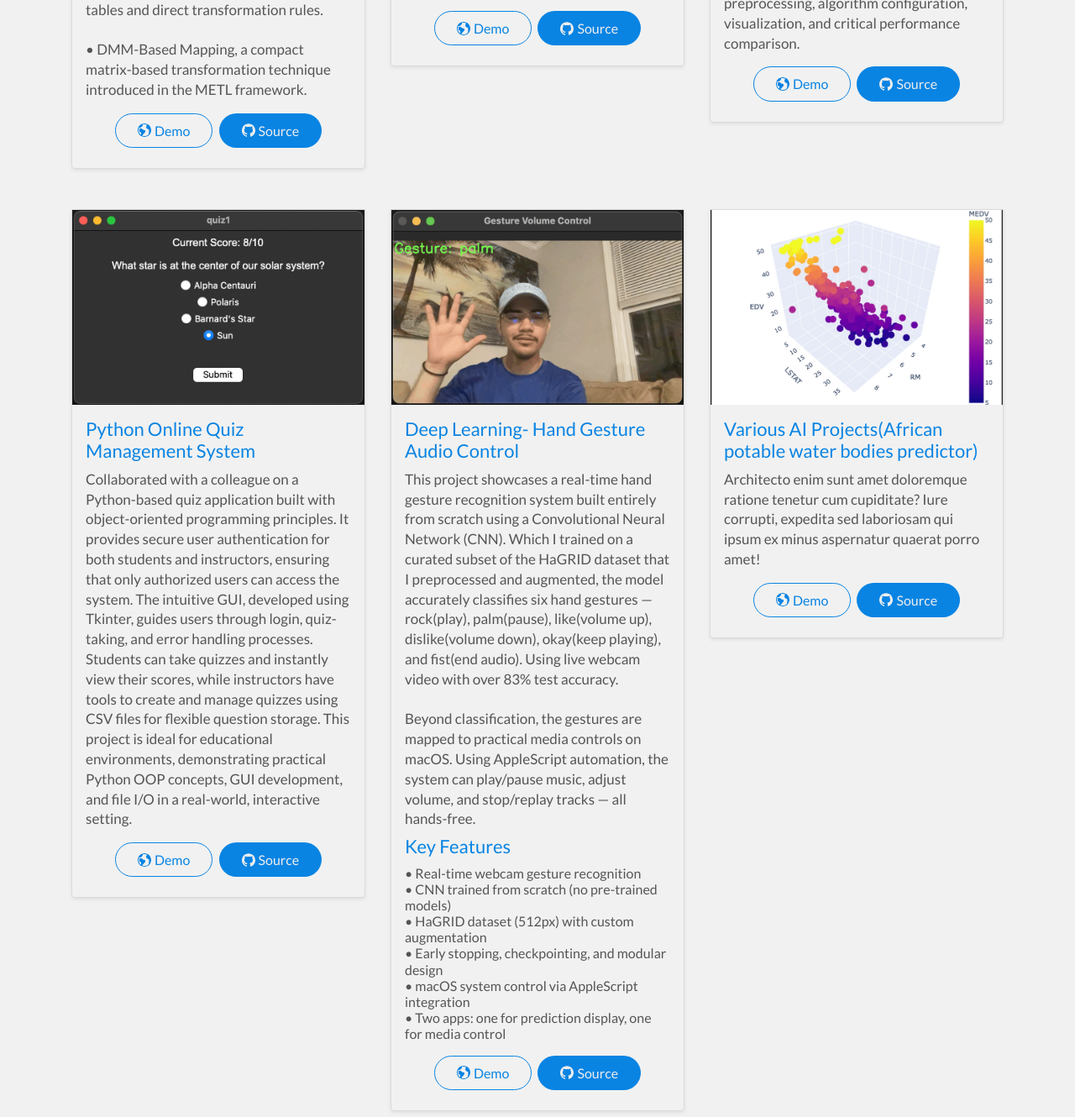
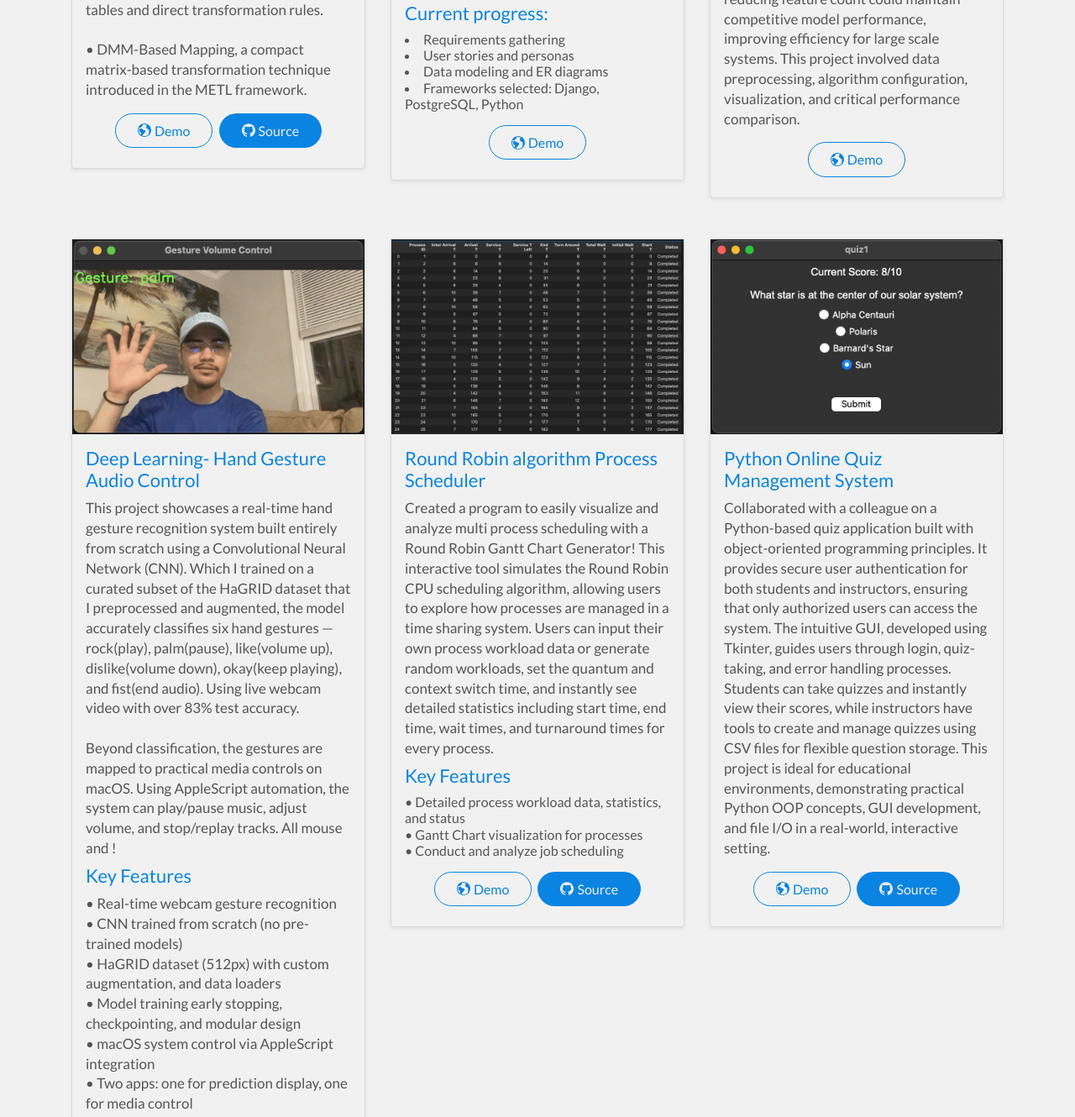
Before and after one commit to MarcoAxel/Portfolio, a website: page index.html in a window 1280 px wide. Shown: the part 3452-4782 px from the top of the page at 84% size. Drawn offline with Linux system fonts and the light colour scheme.

Commit message:
Updated Data Mining and Food Pantry Management System Projects, also did some reordering

```diff
--- a/index.html
+++ b/index.html
@@ -315,10 +315,12 @@
                         <a class="nav-link active" id="projects-tab" data-toggle="tab" href="#projects" role="tab"
                             aria-controls="projects" aria-selected="true">Projects</a>
                     </li>
+<!-- Snippets or technologies
                     <li class="nav-item">
                         <a class="nav-link" id="snippets-tab" data-toggle="tab" href="#snippets" role="tab"
                             aria-controls="snippets" aria-selected="false">Snippets</a>
                     </li>
+
                     <li class="nav-item dropdown">
                         <a class="nav-link dropdown-toggle" data-toggle="dropdown" href="#" role="button"
                             aria-haspopup="true" aria-expanded="false">Technology</a>
@@ -329,7 +331,7 @@
                             <a class="dropdown-item" href="#">Laravel</a>
                         </div>
                     </li>
-
+-->
                 </ul>
 
                 <div class="tab-content">
@@ -351,8 +353,7 @@
                                         </p>
                                         <h3 class="heading-tertiary">This project empirically compares:</h3>
                                         <p class="project__details">
-                                            • Traditional ETL Mapping using lookup tables and direct transformation rules.<br>
-                                            <br>
+                                            • Traditional ETL Mapping using lookup tables and direct transformation rules.<br><br>
                                             • DMM-Based Mapping, a compact matrix-based transformation technique introduced in the METL framework.
                                         </p>
                                         <div class="project__cta-box text-center">
@@ -377,10 +378,86 @@
                                         <img src="./img/project-2.jpg" alt="Project 2" class="project__img img-fluid">
                                     </div>
                                     <div class="project__content-box">
-                                        <h3 class="heading-tertiary">Food Security Pantry Management System(In Progress)</h3>
+                                        <h3 class="heading-tertiary">Food Pantry Management System (In Progress)</h3>
                                         <p class="project__details">
-                                            Developing a full-stack web application with a team to support Shawn’s Cupboard, ECSU’s on-campus food pantry. The system streamlines visit logging, volunteer scheduling, and report generation through a custom-built role-based platform (guest, volunteer, admin). We’re following the full software development life cycle, with a focus on clean architecture, documentation, and automation. The goal is to replace manual processes and support data-driven decision-making through integrated analytics. Built pro bono to serve the ECSU community.
+                                            Building a full-stack web application with a team to support Shawn’s Cupboard, ECSU’s on-campus food pantry. The system aims to streamline visit logging, volunteer scheduling, and report generation through a custom-built role-based platform (guest, volunteer, admin). We’re following the full software development life cycle, with a focus on clean architecture, documentation, and automation. The goal is to replace manual processes and support data-driven decision-making through integrated analytics. Built pro bono to serve the ECSU community.
+                                        <h3 class="heading-tertiary">Current progress:</h3>
+                                            <li>Requirements gathering</li>
+                                            <li>User stories and personas</li>
+                                            <li>Data modeling and ER diagrams</li>
+                                            <li>Frameworks selected: Django, PostgreSQL, Python</li>
                                         </p>
+                                        <div class="project__cta-box text-center">
+                                            <a href="https://food-panty-management-system-git-main-ian-vals-projects.vercel.app" class="btn btn--ghost">
+                                                <svg class="icon btn__icon-left icon-earth">
+                                                    <use xlink:href="img/SVG/symbol-defs.svg#icon-earth"></use>
+                                                </svg>
+                                                Demo</a>
+<!--
+                                            <a href="https://food-panty-management-system-git-main-ian-vals-projects.vercel.app" class="btn btn--full">
+                                                <svg class="icon btn__icon-left icon-earth">
+                                                    <use xlink:href="img/SVG/symbol-defs.svg#icon-github"></use>
+                                                </svg>
+                                                Source</a>
+-->
+                                        </div>
+                                    </div>
+
+                                </div>
+                            </div>
+                            <div class="project-box col-sm-12 col-md-6 col-lg-4 mb-5">
+                                <div class="project">
+                                    <div class="project__img-box">
+                                        <img src="./img/project-3.jpg" alt="Project 3" class="project__img img-fluid">
+                                    </div>
+                                    <div class="project__content-box">
+                                        <h3 class="heading-tertiary">Data Mining Project</h3>
+                                        <p class="project__details">
+                                            Evaluated a series of machine learning classification models (Naïve Bayes, MLP, SVM, Logistic Regression, C4.5, and Random Forest) to predict fault prone software modules using real world software metrics from a large legacy telecom system. Applied cross-validation, ROC analysis, and model tuning across two datasets of varying dimensionality to explore the tradeoff between feature reduction and prediction accuracy.
+                                        </p>
+                                            <h3 class="heading-tertiary">Outcomes:</h3>
+                                        <p class="project__details">
+                                            Visualized model results through Tableau, to analyze performance gains in feature reduction. Successfully demonstrated that reducing feature count could maintain competitive model performance, improving efficiency for large scale systems. This project involved data preprocessing, algorithm configuration, visualization, and critical performance comparison.
+                                        </p>
+                                        <div class="project__cta-box text-center">
+                                            <a href="img/MarcosHernandez_Software_Classification_Project.pdf" class="btn btn--ghost">
+                                                <svg class="icon btn__icon-left icon-earth">
+                                                    <use xlink:href="img/SVG/symbol-defs.svg#icon-earth"></use>
+                                                </svg>
+                                                Demo</a>
+<!--
+                                            <a href="#" class="btn btn--full">
+                                                <svg class="icon btn__icon-left icon-earth">
+                                                    <use xlink:href="img/SVG/symbol-defs.svg#icon-github"></use>
+                                                </svg>
+                                                Source</a>
+-->
+                                        </div>
+                                    </div>
+                                </div>
+                            </div>
+
+
+                            <div class="project-box col-sm-12 col-md-6 col-lg-4 mb-5">
+                                <div class="project">
+                                    <div class="project__img-box">
+                                        <img src="./img/project-5.gif" alt="Project 5" class="project__img img-fluid">
+                                    </div>
+                                    <div class="project__content-box">
+                                        <h3 class="heading-tertiary">Deep Learning- Hand Gesture Audio Control</h3>
+                                        <p class="project__details">This project showcases a real-time hand gesture recognition system built entirely from scratch using a Convolutional Neural Network (CNN). Which I trained on a curated subset of the HaGRID dataset that I preprocessed and augmented, the model accurately classifies six hand gestures — rock(play), palm(pause), like(volume up), dislike(volume down), okay(keep playing), and fist(end audio). Using live webcam video with over 83% test accuracy.<br>
+                                        <br>
+                                        Beyond classification, the gestures are mapped to practical media controls on macOS. Using AppleScript automation, the system can play/pause music, adjust volume, and stop/replay tracks. All mouse and !
+                                        </p>
+                                    <h3 class="heading-tertiary">Key Features</h3>
+                                        <p class="project__details">
+                                        • Real-time webcam gesture recognition<br>
+	                                    • CNN trained from scratch (no pre-trained models)<br>
+	                                    • HaGRID dataset (512px) with custom augmentation, and data loaders<br>
+	                                    • Model training early stopping, checkpointing, and modular design<br>
+	                                    • macOS system control via AppleScript integration<br>
+	                                    • Two apps: one for prediction display, one for media control</p>
+
                                         <div class="project__cta-box text-center">
                                             <a href="#" class="btn btn--ghost">
                                                 <svg class="icon btn__icon-left icon-earth">
@@ -397,90 +474,8 @@
 
                                 </div>
                             </div>
-                            <div class="project-box col-sm-12 col-md-6 col-lg-4 mb-5">
-                                <div class="project">
-                                    <div class="project__img-box">
-                                        <img src="./img/project-3.jpg" alt="Project 3" class="project__img img-fluid">
-                                    </div>
-                                    <div class="project__content-box">
-                                        <h3 class="heading-tertiary">Data Mining Project</h3>
-                                        <p class="project__details">
-                                            Designed and evaluated a series of machine learning classification models (Naïve Bayes, MLP, SVM, Logistic Regression, C4.5, and Random Forest) to predict fault prone software modules using real world software metrics from a large legacy telecom system. Applied cross-validation, ROC analysis, and model tuning across two datasets of varying dimensionality to explore the tradeoff between feature reduction and prediction accuracy. Successfully demonstrated that reducing feature count could maintain competitive model performance, improving efficiency for large scale systems. This project involved data preprocessing, algorithm configuration, visualization, and critical performance comparison.
-                                        </p>
-                                        <div class="project__cta-box text-center">
-                                            <a href="#" class="btn btn--ghost">
-                                                <svg class="icon btn__icon-left icon-earth">
-                                                    <use xlink:href="img/SVG/symbol-defs.svg#icon-earth"></use>
-                                                </svg>
-                                                Demo</a>
-                                            <a href="#" class="btn btn--full">
-                                                <svg class="icon btn__icon-left icon-earth">
-                                                    <use xlink:href="img/SVG/symbol-defs.svg#icon-github"></use>
-                                                </svg>
-                                                Source</a>
-                                        </div>
-                                    </div>
 
-                                </div>
-                            </div>
-                            <div class="project-box col-sm-12 col-md-6 col-lg-4 mb-5">
-                                <div class="project">
-                                    <div class="project__img-box">
-                                        <img src="./img/project-4.jpg" alt="Project 4" class="project__img img-fluid">
-                                    </div>
-                                    <div class="project__content-box">
-                                        <h3 class="heading-tertiary">Python Online Quiz Management System</h3>
-                                        <p class="project__details"> Collaborated with a colleague on a Python-based quiz application built with object-oriented programming principles. It provides secure user authentication for both students and instructors, ensuring that only authorized users can access the system. The intuitive GUI, developed using Tkinter, guides users through login, quiz-taking, and error handling processes. Students can take quizzes and instantly view their scores, while instructors have tools to create and manage quizzes using CSV files for flexible question storage. This project is ideal for educational environments, demonstrating practical Python OOP concepts, GUI development, and file I/O in a real-world, interactive setting.</p>
-                                        <div class="project__cta-box text-center">
-                                            <a href="https://marcoaxel.github.io/Quiz-Program/" class="btn btn--ghost">
-                                                <svg class="icon btn__icon-left icon-earth">
-                                                    <use xlink:href="img/SVG/symbol-defs.svg#icon-earth"></use>
-                                                </svg>
-                                                Demo</a>
-                                            <a href="https://github.com/MarcoAxel/Quiz-Program" class="btn btn--full">
-                                                <svg class="icon btn__icon-left icon-earth">
-                                                    <use xlink:href="img/SVG/symbol-defs.svg#icon-github"></use>
-                                                </svg>
-                                                Source</a>
-                                        </div>
-                                    </div>
-
-                                </div>
-                            </div>
-                            <div class="project-box col-sm-12 col-md-6 col-lg-4 mb-5">
-                                <div class="project">
-                                    <div class="project__img-box">
-                                        <img src="./img/project-5.gif" alt="Project 5" class="project__img img-fluid">
-                                    </div>
-                                    <div class="project__content-box">
-                                        <h3 class="heading-tertiary">Deep Learning- Hand Gesture Audio Control</h3>
-                                        <p class="project__details">This project showcases a real-time hand gesture recognition system built entirely from scratch using a Convolutional Neural Network (CNN). Which I trained on a curated subset of the HaGRID dataset that I preprocessed and augmented, the model accurately classifies six hand gestures — rock(play), palm(pause), like(volume up), dislike(volume down), okay(keep playing), and fist(end audio). Using live webcam video with over 83% test accuracy.<br>
-                                        <br>
-                                        Beyond classification, the gestures are mapped to practical media controls on macOS. Using AppleScript automation, the system can play/pause music, adjust volume, and stop/replay tracks — all hands-free.
-                                    <h3 class="heading-tertiary">Key Features</h3>
-	                                    • Real-time webcam gesture recognition<br>
-	                                    • CNN trained from scratch (no pre-trained models)<br>
-	                                    • HaGRID dataset (512px) with custom augmentation<br>
-	                                    • Early stopping, checkpointing, and modular design<br>
-	                                    • macOS system control via AppleScript integration<br>
-	                                    • Two apps: one for prediction display, one for media control<br>
-                                        </p>
-                                        <div class="project__cta-box text-center">
-                                            <a href="#" class="btn btn--ghost">
-                                                <svg class="icon btn__icon-left icon-earth">
-                                                    <use xlink:href="img/SVG/symbol-defs.svg#icon-earth"></use>
-                                                </svg>
-                                                Demo</a>
-                                            <a href="#" class="btn btn--full">
-                                                <svg class="icon btn__icon-left icon-earth">
-                                                    <use xlink:href="img/SVG/symbol-defs.svg#icon-github"></use>
-                                                </svg>
-                                                Source</a>
-                                        </div>
-                                    </div>
-
-                                </div>
-                            </div>
+<!--
                             <div class="project-box col-sm-12 col-md-6 col-lg-4 mb-5">
                                 <div class="project">
                                     <div class="project__img-box">
@@ -507,9 +502,10 @@
                                                 Source</a>
                                         </div>
                                     </div>
-
                                 </div>
                             </div>
+-->
+
                             <div class="project-box col-sm-12 col-md-6 col-lg-4 mb-5">
                                 <div class="project">
                                     <div class="project__img-box">
@@ -539,8 +535,34 @@
 
                                 </div>
                             </div>
-                            <div class="col-12 mb-2 mt-n1 text-center"><a href="#" class="btn btn--full">Show all</a>
+
+                            <div class="project-box col-sm-12 col-md-6 col-lg-4 mb-5">
+                                <div class="project">
+                                    <div class="project__img-box">
+                                        <img src="./img/project-4.jpg" alt="Project 4" class="project__img img-fluid">
+                                    </div>
+                                    <div class="project__content-box">
+                                        <h3 class="heading-tertiary">Python Online Quiz Management System</h3>
+                                        <p class="project__details"> Collaborated with a colleague on a Python-based quiz application built with object-oriented programming principles. It provides secure user authentication for both students and instructors, ensuring that only authorized users can access the system. The intuitive GUI, developed using Tkinter, guides users through login, quiz-taking, and error handling processes. Students can take quizzes and instantly view their scores, while instructors have tools to create and manage quizzes using CSV files for flexible question storage. This project is ideal for educational environments, demonstrating practical Python OOP concepts, GUI development, and file I/O in a real-world, interactive setting.</p>
+                                        <div class="project__cta-box text-center">
+                                            <a href="https://marcoaxel.github.io/Quiz-Program/" class="btn btn--ghost">
+                                                <svg class="icon btn__icon-left icon-earth">
+                                                    <use xlink:href="img/SVG/symbol-defs.svg#icon-earth"></use>
+                                                </svg>
+                                                Demo</a>
+                                            <a href="https://github.com/MarcoAxel/Quiz-Program" class="btn btn--full">
+                                                <svg class="icon btn__icon-left icon-earth">
+                                                    <use xlink:href="img/SVG/symbol-defs.svg#icon-github"></use>
+                                                </svg>
+                                                Source</a>
+                                        </div>
+                                    </div>
+
+                                </div>
                             </div>
+<!--                            <div class="col-12 mb-2 mt-n1 text-center"><a href="" class="btn btn--full">Show all</a>
+                            </div>
+-->
                         </div>
                     </div>
 
```
